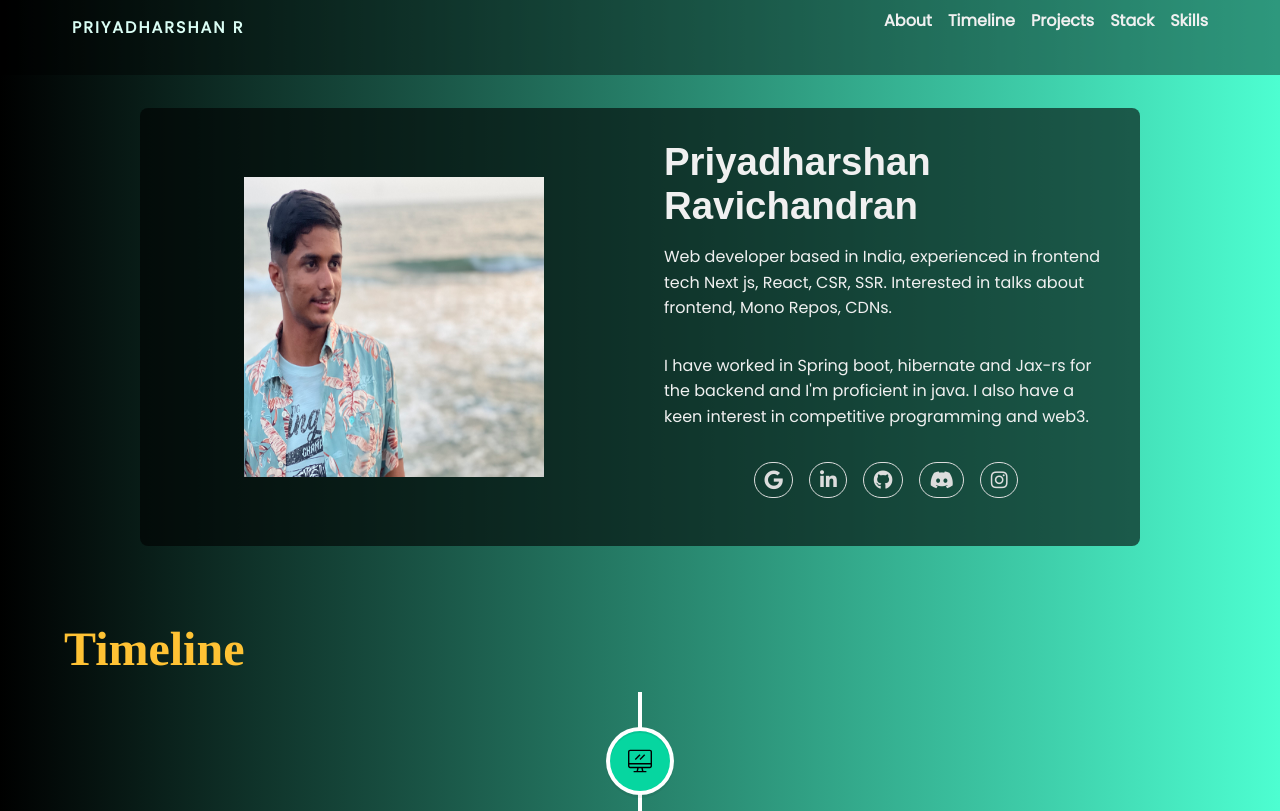
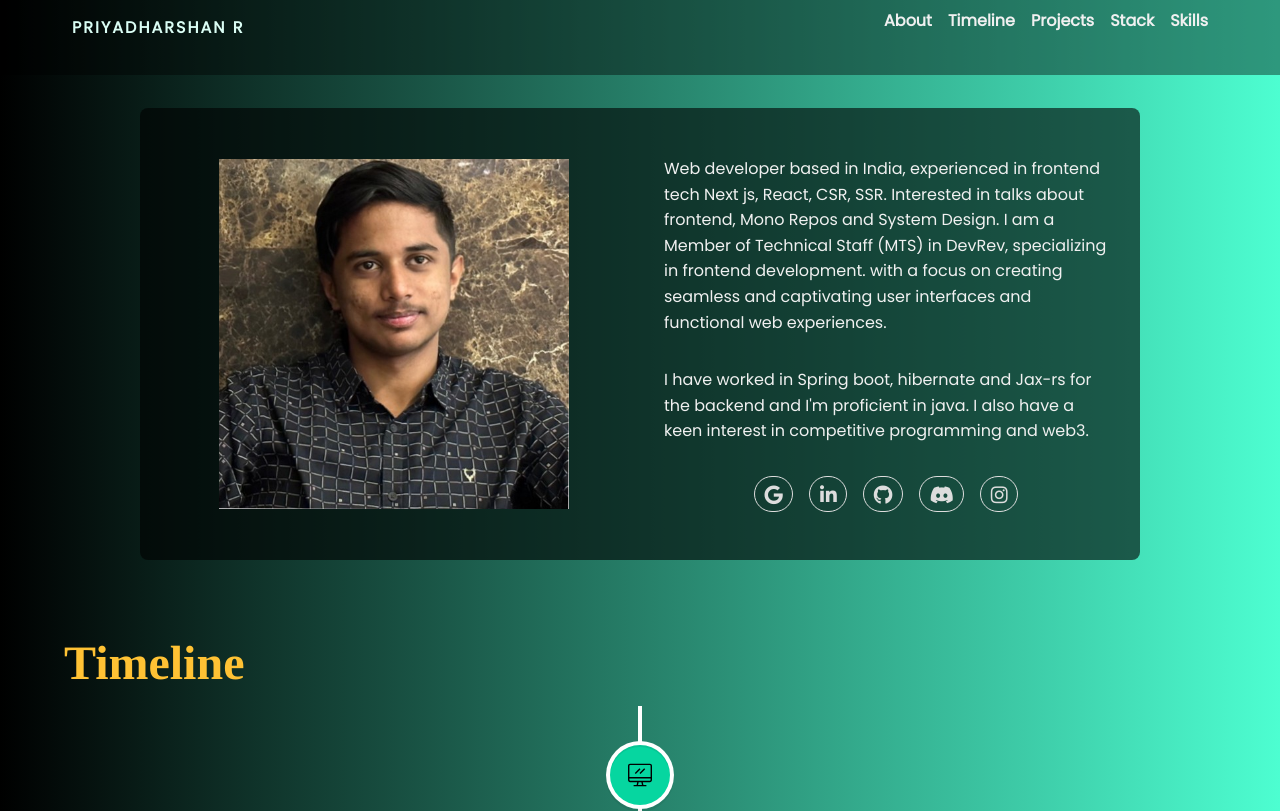
Before and after one commit to Viper-10/personal-website-v2, a Next.js app: page / in a window 1280 px wide. Shown: the top 811 px of the page. Built offline with nearby package versions, Linux system fonts and the light colour scheme.

Commit message:
minor changes

```diff
--- a/components/About/About.js
+++ b/components/About/About.js
@@ -1,6 +1,6 @@
 import Image from "next/image";
 import styles from "./about.module.css";
-import MyImg from "../../assets/images/profile.jpg";
+import MyImg from "../../assets/images/profile-2.jpg";
 import { SocialProfile } from "../Social Profile";
 
 const About = () => {
@@ -11,18 +11,18 @@ const About = () => {
           <Image
             src={MyImg}
             alt="Priyadharshan Ravichandran image"
-            height="300px"
-            width="300px"
+            height="350px"
+            width="350px"
           />
         </div>
         <div>
-          <h1 className={styles["main-heading"]}>
-            {"Priyadharshan Ravichandran"}
-          </h1>
           <p className={styles["description"]}>
             Web developer based in India, experienced in frontend tech Next js,
-            React, CSR, SSR. Interested in talks about frontend, Mono Repos,
-            CDNs.
+            React, CSR, SSR. Interested in talks about frontend, Mono Repos and
+            System Design. I am a Member of Technical Staff (MTS) in DevRev,
+            specializing in frontend development. with a focus on creating
+            seamless and captivating user interfaces and functional web
+            experiences.
           </p>
           <p className={styles["description"]}>
             I have worked in Spring boot, hibernate and Jax-rs for the backend
--- a/components/Social Profile/profiles.json
+++ b/components/Social Profile/profiles.json
@@ -14,7 +14,7 @@
   {
     "network": "GitHub",
     "username": "Viper-10",
-    "url": "https://github.com/Viper-10",
+    "url": "https://github.com/TheViper-10",
     "faIcon": "fab fa-github"
   },
   {
--- a/components/Timeline/Timeline.js
+++ b/components/Timeline/Timeline.js
@@ -19,7 +19,6 @@ const Timeline = () => {
         date={element.date}
         dateClassName="date"
         iconStyle={isWorkIcon ? workIconStyles : schoolIconStyles}
-        // icon={isWorkIcon ? <Work /> : <School />}
         icon={isWorkIcon ? <WorkIcon /> : <SchoolIcon />}
       >
         <h3 className="vertical-timeline-element-title">{element.title}</h3>
--- a/components/Timeline/style.module.css
+++ b/components/Timeline/style.module.css
@@ -28,4 +28,5 @@
   list-style-type: circle;
   font-size: 0.9rem;
   font-weight: 400;
+  margin-bottom: 0.5rem;
 }
```
